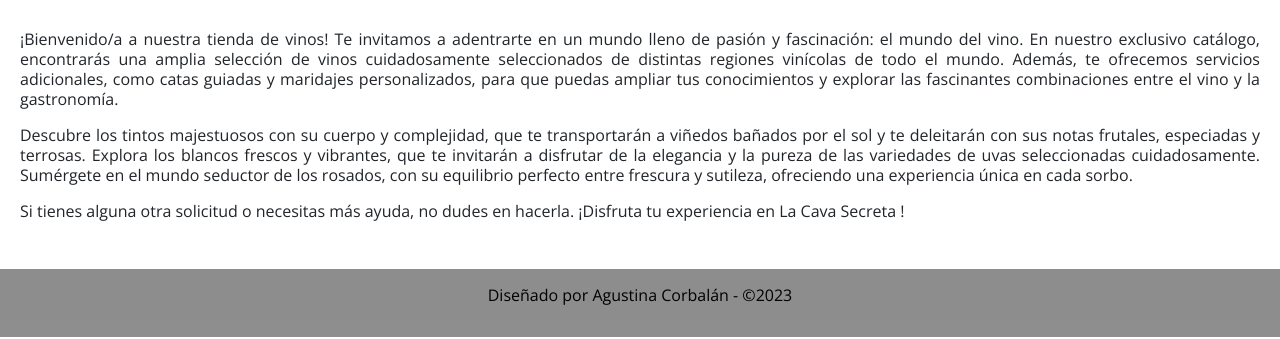
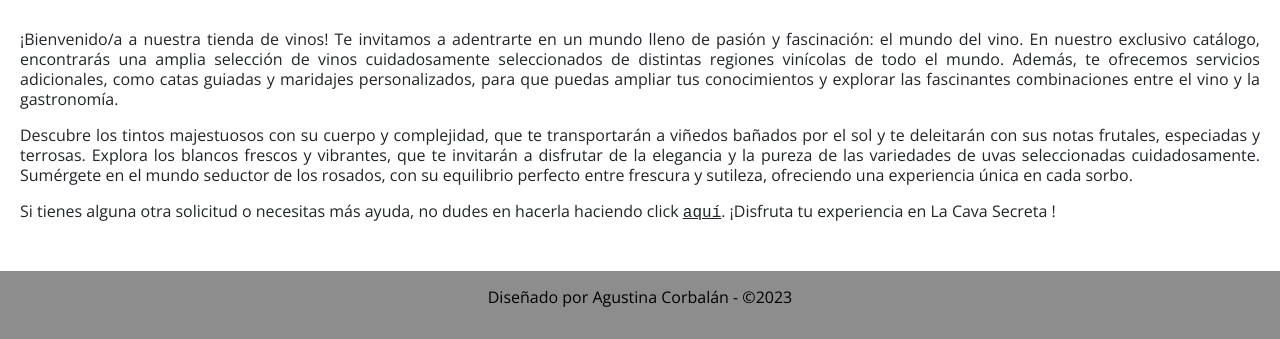
Before and after one commit to AgustinaCorbalan/BA2.0, a plain HTML site: page index.html in a window 1280 px wide. Shown: the part 951-1290 px from the top of the page. Drawn offline with nearby package versions, Linux system fonts and the light colour scheme.

Commit message:
add contact link to index page

```diff
--- a/Css/WineBar.css
+++ b/Css/WineBar.css
@@ -294,6 +294,9 @@ video{
     text-decoration: none;
     font-family: monospace;
  }
+ a.link{
+   color:#212529;
+ }
  .history, .staff{
     margin-left: 20px;
     margin-right: 20px;
--- a/index.html
+++ b/index.html
@@ -39,7 +39,7 @@
             <h2>Bienvenido</h2>
             <p>¡Bienvenido/a a nuestra tienda de vinos! Te invitamos a adentrarte en un mundo lleno de pasión y fascinación: el mundo del vino. En nuestro exclusivo catálogo, encontrarás una amplia selección de vinos cuidadosamente seleccionados de distintas regiones vinícolas de todo el mundo. Además, te ofrecemos servicios adicionales, como catas guiadas y maridajes personalizados, para que puedas ampliar tus conocimientos y explorar las fascinantes combinaciones entre el vino y la gastronomía.</p>
             <p>Descubre los tintos majestuosos con su cuerpo y complejidad, que te transportarán a viñedos bañados por el sol y te deleitarán con sus notas frutales, especiadas y terrosas. Explora los blancos frescos y vibrantes, que te invitarán a disfrutar de la elegancia y la pureza de las variedades de uvas seleccionadas cuidadosamente. Sumérgete en el mundo seductor de los rosados, con su equilibrio perfecto entre frescura y sutileza, ofreciendo una experiencia única en cada sorbo.</p>
-            <p>Si tienes alguna otra solicitud o necesitas más ayuda, no dudes en hacerla. ¡Disfruta tu experiencia en La Cava Secreta !</p>
+            <p>Si tienes alguna otra solicitud o necesitas más ayuda, no dudes en hacerla haciendo click <a class="link" href="./Pages/Contact.html"><u>aquí</u></a>. ¡Disfruta tu experiencia en La Cava Secreta !</p>
             </div>
             </div>
             <footer> <p class="footer">  Diseñado por Agustina Corbalán - &copy;2023 </p> </footer>
```
